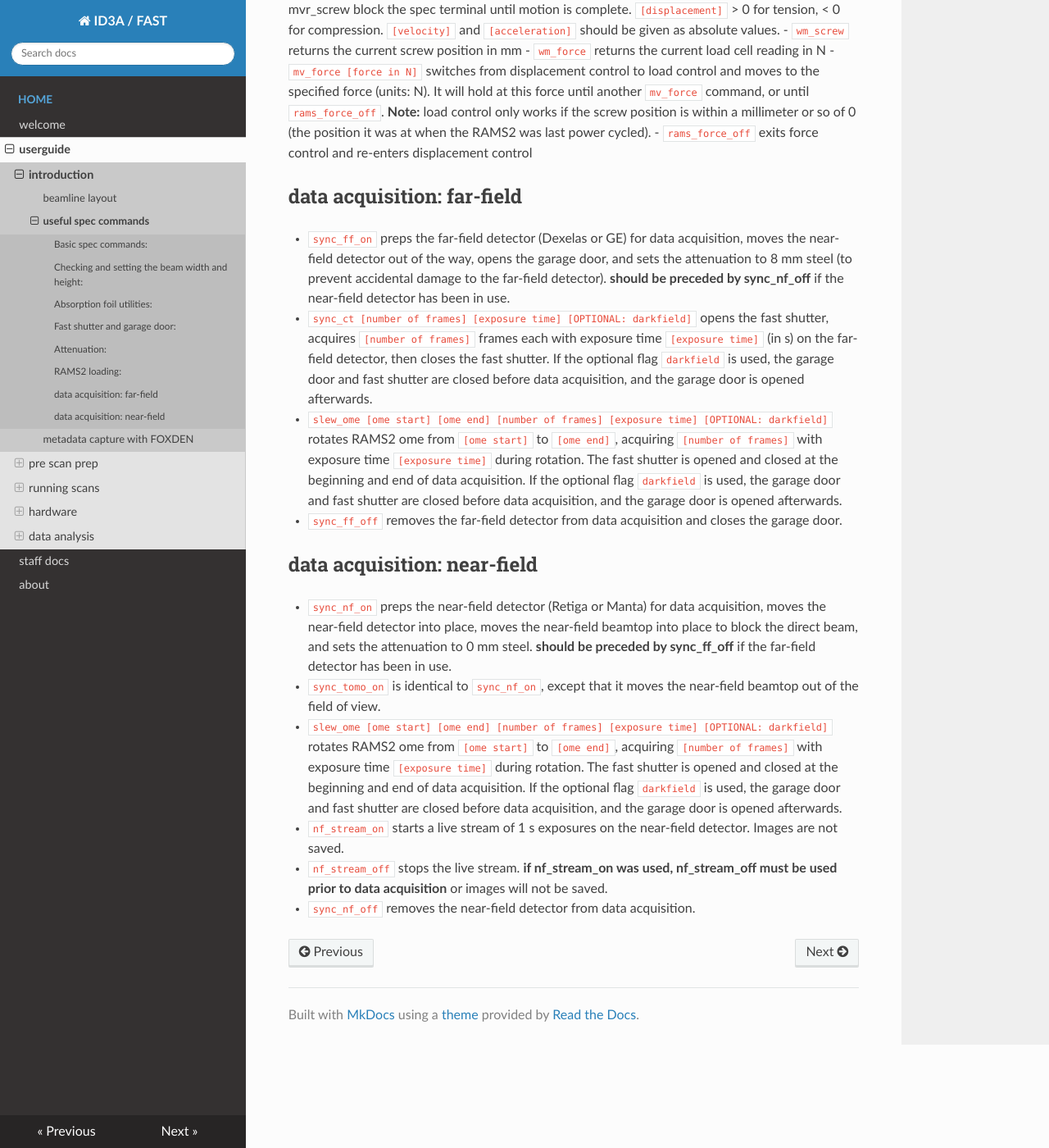
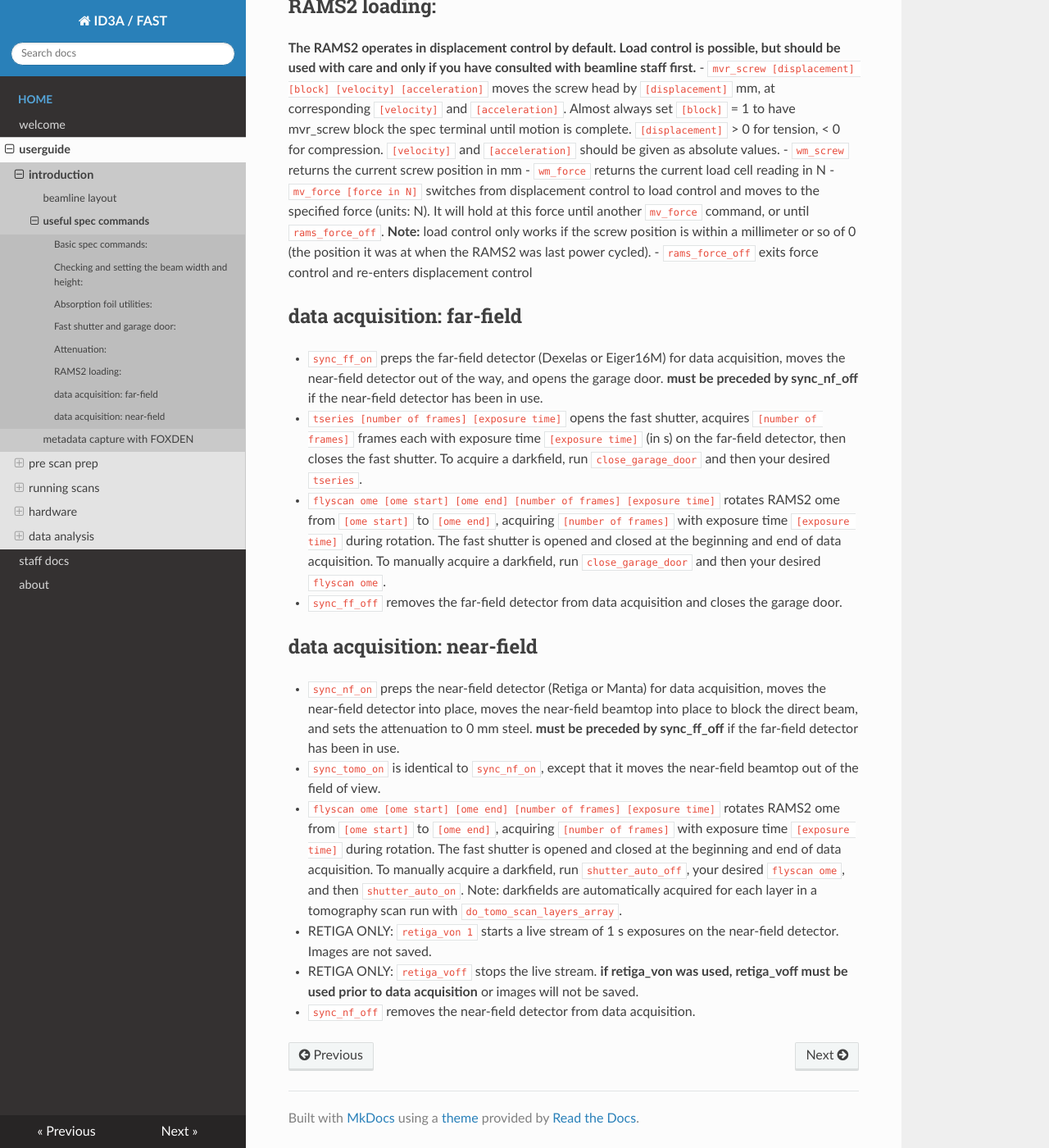
Before and after one commit to ksg52/CHESS-ID3A-FAST, an MkDocs documentation site: the page built from docs/userguide/intro/3a_spec_guide.md, in a window 1280 px wide and 1400 px high, scrolled down 1902 px. Shown: the whole window at 82% size. Built offline with MkDocs 1.6.1, drawn with Linux system fonts in a browser that asks for light colours; nearby versions of some CDN libraries; some of the changed text lies outside the part shown.

Commit message:
Update 3a_spec_guide.md - foil utilities to reflect foil wheel, data acquisition to reflect tseries/flyscan instead of sync_ct/slew_ome

````diff
--- a/docs/userguide/intro/3a_spec_guide.md
+++ b/docs/userguide/intro/3a_spec_guide.md
@@ -18,21 +18,22 @@ spec.log for a given sample is saved in /nfs/chess/raw/[run cycle ID]/id3a/[user
 -	```ct [count time]``` counts for ```[count time]``` and displays the resulting ion chamber counts
 -	To change variable plotted on the y-axis in yellow spec graph: ```plotselect [counter]``` , then ```splot```
 -	```prdef [macro name]``` displays the definition of the macro, including the filename where it’s located
--	```qdo [macro name]``` recompiles a macro file
+-	```qdo [macro name]``` compiles a macro file
 -	```newsample``` prompts you to define a new sample name
 
 
 ##Checking and setting the beam width and height:
 -	```get_beam_width``` returns the width of the beam-defining slits (s0l, s0r) in mm
 -	```get_beam_height``` returns the height of the beam-defining slits (s0t, s0b) in mm
+-	```get_beam_size``` returns the width x height of the beam-defining slits in mm
 -	```set_beam_width``` sets the width of the beam-defining slits
 -	```set_beam_height``` sets the height of the beam-defining slits
 -	similar macros ```get_guard_width```, etc exist to check or set the guard slits (s1t,b,l,r)
 
 ##Absorption foil utilities:
--	```insert_foil [1,2,3,4]``` inserts Sn (29.200 keV), Pr (41.991 keV), Tb (51.996 keV), Yb (61.332 keV)
--	```remove_foils``` removes all foils
--	```where_foils``` tells you what foil is currently in as well as the monochromator energy
+-   Beam energy is calibrated and monitored by using the motor ```foil_ds``` to place one of several elemental foils in the beam path between IC0 and IC1. Beamline staff will have performed an energy calibration during x-ray alignment at the start of your beamtime. Particularly for powder XRD and far-field HEDM, you may wish to have the relevant foil in place during data collection so that the ratio of intensities between IC0 and IC1 at every scan point can be used as a frame-by-frame energy correction during data analysis.
+-	```p FOIL``` displays a list of the available foils, along with the absorption edge energy of each, and the position of ```foil_ds``` that will put that foil in the beam path
+-	```umv foil_ds [target position]``` to insert the desired foil
 
 ##Fast shutter and garage door:
 - ```opens``` opens the fast shutter
@@ -54,15 +55,15 @@ spec.log for a given sample is saved in /nfs/chess/raw/[run cycle ID]/id3a/[user
 -	```rams_force_off``` exits force control and re-enters displacement control
 
 ##data acquisition: far-field
-- ```sync_ff_on``` preps the far-field detector (Dexelas or GE) for data acquisition, moves the near-field detector out of the way, opens the garage door, and sets the attenuation to 8 mm steel (to prevent accidental damage to the far-field detector). **should be preceded by sync_nf_off** if the near-field detector has been in use.
-- ```sync_ct [number of frames] [exposure time] [OPTIONAL: darkfield]``` opens the fast shutter, acquires ```[number of frames]``` frames each with exposure time ```[exposure time]``` (in s) on the far-field detector, then closes the fast shutter. If the optional flag ```darkfield``` is used, the garage door and fast shutter are closed before data acquisition, and the garage door is opened afterwards.
-- ```slew_ome [ome start] [ome end] [number of frames] [exposure time] [OPTIONAL: darkfield]``` rotates RAMS2 ome from ```[ome start]``` to ```[ome end]```, acquiring ```[number of frames]``` with exposure time ```[exposure time]``` during rotation. The fast shutter is opened and closed at the beginning and end of data acquisition. If the optional flag ```darkfield``` is used, the garage door and fast shutter are closed before data acquisition, and the garage door is opened afterwards.
+- ```sync_ff_on``` preps the far-field detector (Dexelas or Eiger16M) for data acquisition, moves the near-field detector out of the way, and opens the garage door. **must be preceded by sync_nf_off** if the near-field detector has been in use.
+- ```tseries [number of frames] [exposure time]``` opens the fast shutter, acquires ```[number of frames]``` frames each with exposure time ```[exposure time]``` (in s) on the far-field detector, then closes the fast shutter. To acquire a darkfield, run ```close_garage_door``` and then your desired ```tseries```.
+- ```flyscan ome [ome start] [ome end] [number of frames] [exposure time]``` rotates RAMS2 ome from ```[ome start]``` to ```[ome end]```, acquiring ```[number of frames]``` with exposure time ```[exposure time]``` during rotation. The fast shutter is opened and closed at the beginning and end of data acquisition. To manually acquire a darkfield, run ```close_garage_door``` and then your desired ```flyscan ome```.
 - ```sync_ff_off``` removes the far-field detector from data acquisition and closes the garage door.
 
 ##data acquisition: near-field
-- ```sync_nf_on``` preps the near-field detector (Retiga or Manta) for data acquisition, moves the near-field detector into place, moves the near-field beamtop into place to block the direct beam, and sets the attenuation to 0 mm steel. **should be preceded by sync_ff_off** if the far-field detector has been in use.
+- ```sync_nf_on``` preps the near-field detector (Retiga or Manta) for data acquisition, moves the near-field detector into place, moves the near-field beamtop into place to block the direct beam, and sets the attenuation to 0 mm steel. **must be preceded by sync_ff_off** if the far-field detector has been in use.
 - ```sync_tomo_on``` is identical to ```sync_nf_on```, except that it moves the near-field beamtop out of the field of view.
-- ```slew_ome [ome start] [ome end] [number of frames] [exposure time] [OPTIONAL: darkfield]``` rotates RAMS2 ome from ```[ome start]``` to ```[ome end]```, acquiring ```[number of frames]``` with exposure time ```[exposure time]``` during rotation. The fast shutter is opened and closed at the beginning and end of data acquisition. If the optional flag ```darkfield``` is used, the garage door and fast shutter are closed before data acquisition, and the garage door is opened afterwards.
-- ```nf_stream_on``` starts a live stream of 1 s exposures on the near-field detector. Images are not saved.
-- ```nf_stream_off``` stops the live stream. **if nf_stream_on was used, nf_stream_off must be used prior to data acquisition** or images will not be saved.
+- ```flyscan ome [ome start] [ome end] [number of frames] [exposure time]``` rotates RAMS2 ome from ```[ome start]``` to ```[ome end]```, acquiring ```[number of frames]``` with exposure time ```[exposure time]``` during rotation. The fast shutter is opened and closed at the beginning and end of data acquisition. To manually acquire a darkfield, run ```shutter_auto_off```, your desired ```flyscan ome```, and then ```shutter_auto_on```. Note: darkfields are automatically acquired for each layer in a tomography scan run with ```do_tomo_scan_layers_array```.
+- RETIGA ONLY: ```retiga_von 1``` starts a live stream of 1 s exposures on the near-field detector. Images are not saved.
+- RETIGA ONLY: ```retiga_voff``` stops the live stream. **if retiga_von was used, retiga_voff must be used prior to data acquisition** or images will not be saved.
 - ```sync_nf_off``` removes the near-field detector from data acquisition.
````
